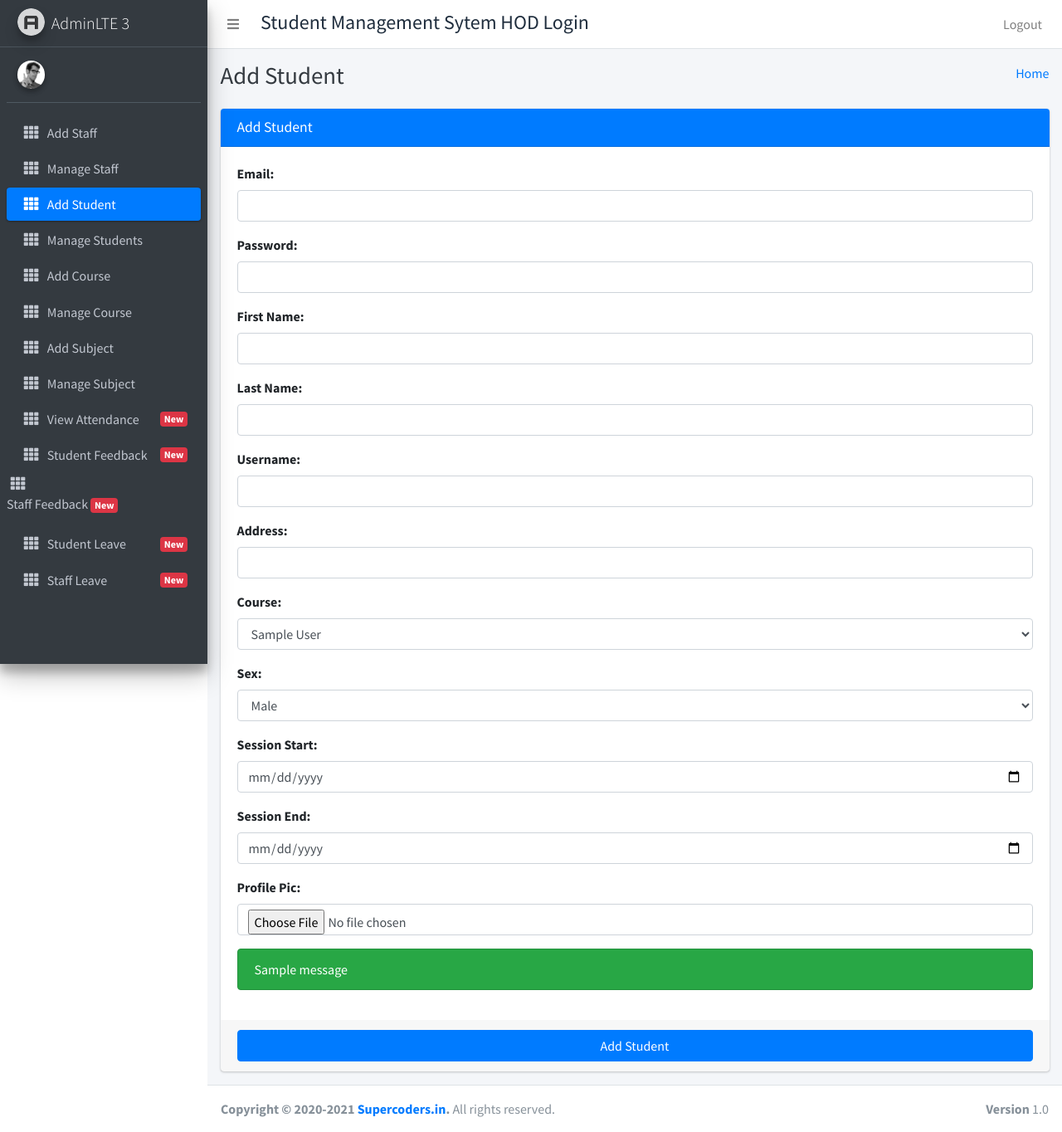
After one commit to sravan-kumar-ta/django-student_management_system, a Django app: page /add_student/ in a window 1280 px wide. The commit adds this page. Shown: the whole page at 83% size. Run offline with Django 3.2, Linux system fonts and the light colour scheme; tables that the repository leaves empty hold one stand-in row (values such as "Sample post"); one stand-in notice (Sample message) is shown; some libraries are stand-ins or nearby versions.

Commit message:
add student

```diff
--- a/student_management_app/HodViews.py
+++ b/student_management_app/HodViews.py
@@ -3,6 +3,7 @@ from django.http import HttpResponse, HttpResponseRedirect
 from django.shortcuts import render
 from django.urls import reverse
 
+from student_management_app.forms import AddStudentForm
 from student_management_app.models import CustomUser, Courses
 
 
@@ -53,3 +54,40 @@ def add_course_save(request):
         except:
             messages.error(request, "Failed To Add Course")
             return HttpResponseRedirect(reverse("add_course"))
+
+
+def add_student(request):
+    form = AddStudentForm()
+    return render(request, "hod_template/add_student_template.html", {"form": form})
+
+
+def add_student_save(request):
+    if request.method != "POST":
+        return HttpResponse("Method Not Allowed")
+    else:
+        first_name = request.POST.get("first_name")
+        last_name = request.POST.get("last_name")
+        username = request.POST.get("username")
+        email = request.POST.get("email")
+        password = request.POST.get("password")
+        address = request.POST.get("address")
+        session_start = request.POST.get("session_start")
+        session_end = request.POST.get("session_end")
+        course_id = request.POST.get("course")
+        sex = request.POST.get("sex")
+        try:
+            user = CustomUser.objects.create_user(username=username, password=password, email=email,
+                                                  last_name=last_name, first_name=first_name, user_type=3)
+            user.students.address = address
+            course_obj = Courses.objects.get(id=course_id)
+            user.students.course_id = course_obj
+            user.students.session_start_year = session_start
+            user.students.session_end_year = session_end
+            user.students.gender = sex
+            user.students.profile_pic = ""
+            user.save()
+            messages.success(request, "Successfully Added Student")
+            return HttpResponseRedirect("/add_student")
+        except:
+            messages.error(request, "Failed to Add Student")
+            return HttpResponseRedirect("/add_student")
--- /dev/null
+++ b/student_management_app/forms.py
@@ -0,0 +1,37 @@
+from django import forms
+from student_management_app.models import Courses
+
+
+class DateInput(forms.DateInput):
+    input_type = "date"
+
+
+class AddStudentForm(forms.Form):
+    email = forms.EmailField(label="Email", max_length=50, widget=forms.EmailInput(attrs={"class": "form-control"}))
+    password = forms.CharField(label="Password", max_length=50,
+                               widget=forms.PasswordInput(attrs={"class": "form-control"}))
+    first_name = forms.CharField(label="First Name", max_length=50,
+                                 widget=forms.TextInput(attrs={"class": "form-control"}))
+    last_name = forms.CharField(label="Last Name", max_length=50,
+                                widget=forms.TextInput(attrs={"class": "form-control"}))
+    username = forms.CharField(label="Username", max_length=50, widget=forms.TextInput(attrs={"class": "form-control"}))
+    address = forms.CharField(label="Address", max_length=50, widget=forms.TextInput(attrs={"class": "form-control"}))
+
+    courses = Courses.objects.all()
+    course_list = []
+    for course in courses:
+        small_course = (course.id, course.course_name)
+        course_list.append(small_course)
+
+    gender_choice = (
+        ("Male", "Male"),
+        ("Female", "Female")
+    )
+
+    course = forms.ChoiceField(label="Course", choices=course_list,
+                               widget=forms.Select(attrs={"class": "form-control"}))
+    sex = forms.ChoiceField(label="Sex", choices=gender_choice, widget=forms.Select(attrs={"class": "form-control"}))
+    session_start = forms.DateField(label="Session Start", widget=DateInput(attrs={"class": "form-control"}))
+    session_end = forms.DateField(label="Session End", widget=DateInput(attrs={"class": "form-control"}))
+    profile_pic = forms.FileField(label="Profile Pic", max_length=50,
+                                  widget=forms.FileInput(attrs={"class": "form-control"}))
--- /dev/null
+++ b/student_management_app/templates/hod_template/add_student_template.html
@@ -0,0 +1,25 @@
+{% extends 'hod_template/base_template.html' %}
+
+{% block page_title %}
+Add Student
+{% endblock page_title %}
+{% block main_content %}
+<!-- Main content -->
+<section class="content">
+    <div class="container-fluid">
+        <div class="row">
+            <div class="col-md-12">
+                <div class="card card-primary">
+                    <div class="card-header">
+                        <h3 class="card-title">Add Student</h3>
+                    </div>
+                    <!-- form start -->
+                    {% url 'add_student_save' as action_path %}
+                    {% include 'hod_template/form_template.html' with messages=messages form=form action_path=action_path button_text="Add Student" %}
+                </div>
+            </div>
+        </div>
+    </div>
+</section>
+<!-- /.content -->
+{% endblock main_content %}
--- /dev/null
+++ b/student_management_app/templates/hod_template/form_template.html
@@ -0,0 +1,28 @@
+<form role="form" action="{{ action_path }}" method="post" enctype="multipart/form-data">
+    {% csrf_token %}
+    <div class="card-body">
+        {% for field in form %}
+            <div class="form-group">
+                {{ field.errors }}
+                {{ field.label_tag }}
+                {{ field }}
+            </div>
+        {% endfor %}
+        <div class="form-group">
+            {% if messages %}
+                {% for message in messages %}
+                    {% if message.tags == 'error' %}
+                        <div class="alert alert-danger" style="margin-top:10px">{{ message }}</div>
+                    {% endif %}
+                    {% if message.tags == 'success' %}
+                        <div class="alert alert-success" style="margin-top:10px">{{ message }}</div>
+                    {% endif %}
+                {% endfor %}
+            {% endif %}
+        </div>
+    </div>
+    <!-- /.card-body -->
+    <div class="card-footer">
+        <button type="submit" class="btn btn-primary btn-block">{{ button_text }}</button>
+    </div>
+</form>
--- a/student_management_app/templates/hod_template/sidebar_template.html
+++ b/student_management_app/templates/hod_template/sidebar_template.html
@@ -45,7 +45,7 @@
           </li>
           <li class="nav-item">
               {% url 'add_student' as add_student %}
-            <a href="" class="nav-link {% if request.path == add_student %} active {% endif %}">
+            <a href="{{add_student}}" class="nav-link {% if request.path == add_student %} active {% endif %}">
               <i class="nav-icon fas fa-th"></i>
               <p>
                 Add Student
--- a/student_management_app/urls.py
+++ b/student_management_app/urls.py
@@ -3,11 +3,16 @@ from student_management_app import views, HodViews
 
 urlpatterns = [
     path('demo/', views.demo, name="demo"),
-    path('', views.showLoginPage, name='login'),
+    # path('', views.showLoginPage, name='login'),
     path('doLogin/', views.doLogin, name="doLogin"),
-    path('admin_home/', HodViews.admin_home, name="admin_home"),
+    # path('admin_home/', HodViews.admin_home, name="admin_home"),
+
+    path('', HodViews.admin_home, name="admin_home"),
+    path('logout_user/', views.logout_user, name="logout"),
     path('add_staff/', HodViews.add_staff, name="add_staff"),
     path('add_staff_save/', HodViews.add_staff_save, name="add_staff_save"),
     path('add_course/', HodViews.add_course, name="add_course"),
-    path('add_course_save/', HodViews.add_course_save ,name="add_course_save"),
+    path('add_course_save/', HodViews.add_course_save, name="add_course_save"),
+    path('add_student/', HodViews.add_student, name="add_student"),
+    path('add_student_save/', HodViews.add_student_save, name="add_student_save"),
 ]
```
Also changed, not shown: student_management_app/views.py (+7 -2 lines), 1 other file.
